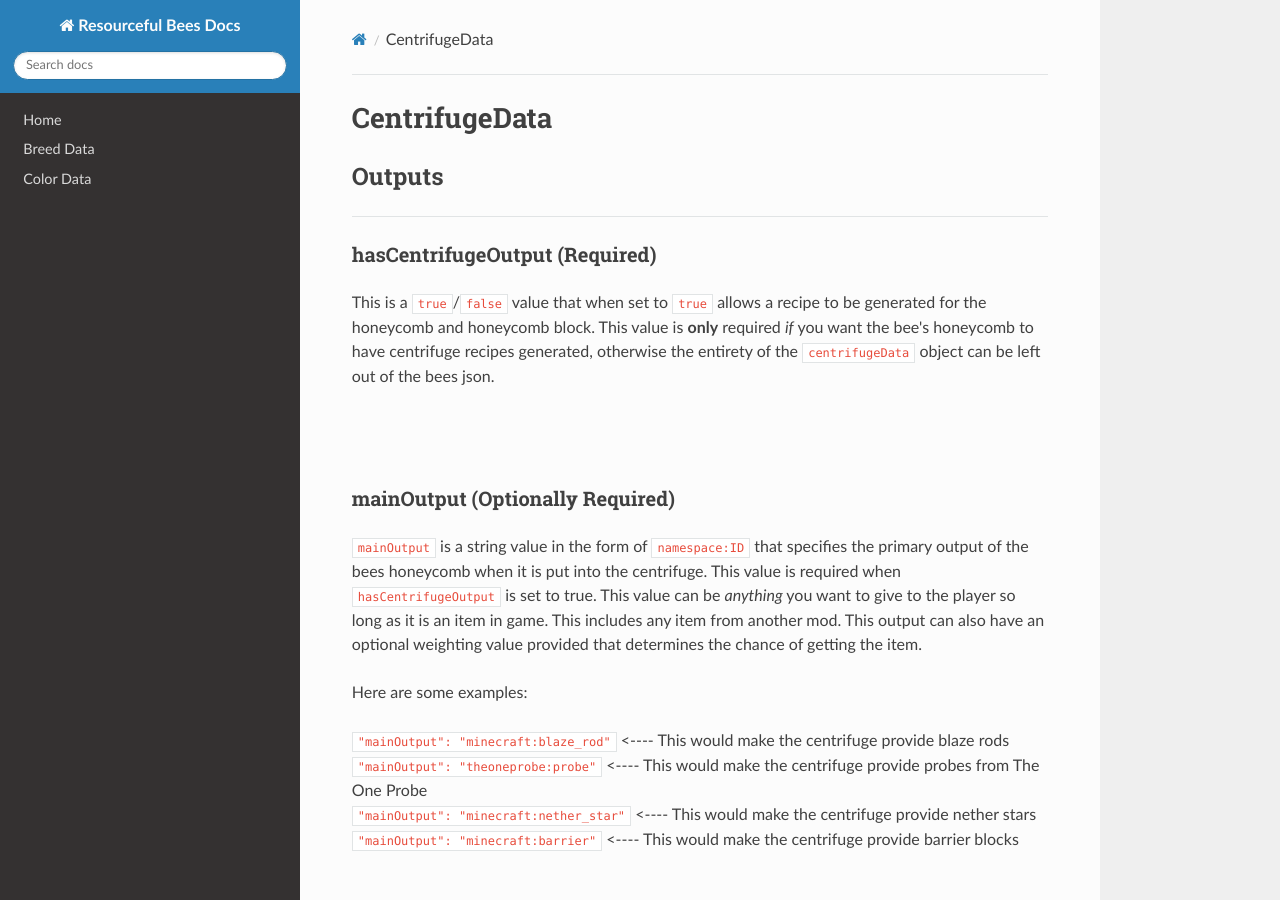
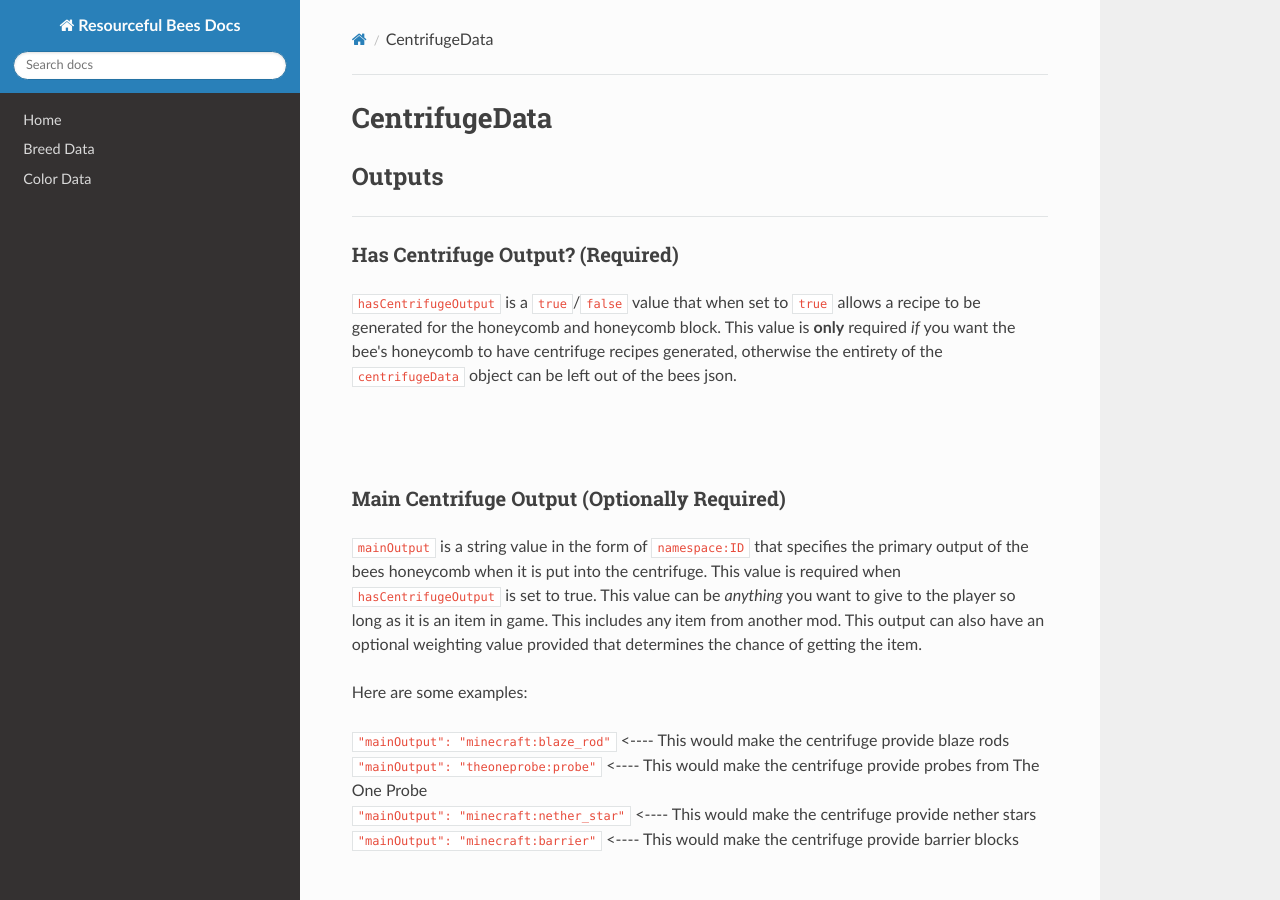
Before and after one commit to Team-Resourceful/ResourcefulBeesDocs, an MkDocs documentation site: the page built from docs/bee_data/centrifuge_data.md, in a window 1280 px wide and 900 px high. Built offline with MkDocs 1.6.1, drawn with Linux system fonts in a browser that asks for light colours; nearby versions of some CDN libraries.

Commit message:
docs/bee_data/centrifuge_data.md updated from https://stackedit.io/

```diff
--- a/docs/bee_data/centrifuge_data.md
+++ b/docs/bee_data/centrifuge_data.md
@@ -3,14 +3,14 @@
 ## **Outputs**
 ***
 
-### **hasCentrifugeOutput** (Required)
+### **Has Centrifuge Output?** (Required)
 
-This is a `true`/`false` value that when set to `true` allows a recipe to be generated for the honeycomb and honeycomb block. This value is **only** required *if* you want the bee's honeycomb to have centrifuge recipes generated, otherwise the entirety of the `centrifugeData` object can be left out of the bees json.
+`hasCentrifugeOutput` is a `true`/`false` value that when set to `true` allows a recipe to be generated for the honeycomb and honeycomb block. This value is **only** required *if* you want the bee's honeycomb to have centrifuge recipes generated, otherwise the entirety of the `centrifugeData` object can be left out of the bees json.
 
 <br>
 <br>
 
-### **mainOutput** (Optionally Required)
+### **Main Centrifuge Output** (Optionally Required)
 
 `mainOutput` is a string value in the form of `namespace:ID` that specifies the primary output of the bees honeycomb when it is put into the centrifuge. This value is required when `hasCentrifugeOutput` is set to true. This value can be  _anything_  you want to give to the player so long as it is an item in game. This includes any item from another mod. This output can also have an optional weighting value provided that determines the chance of getting the item.
 
```
Also changed, not shown: other parts of docs/bee_data/centrifuge_data.md (+1 -1 lines).
